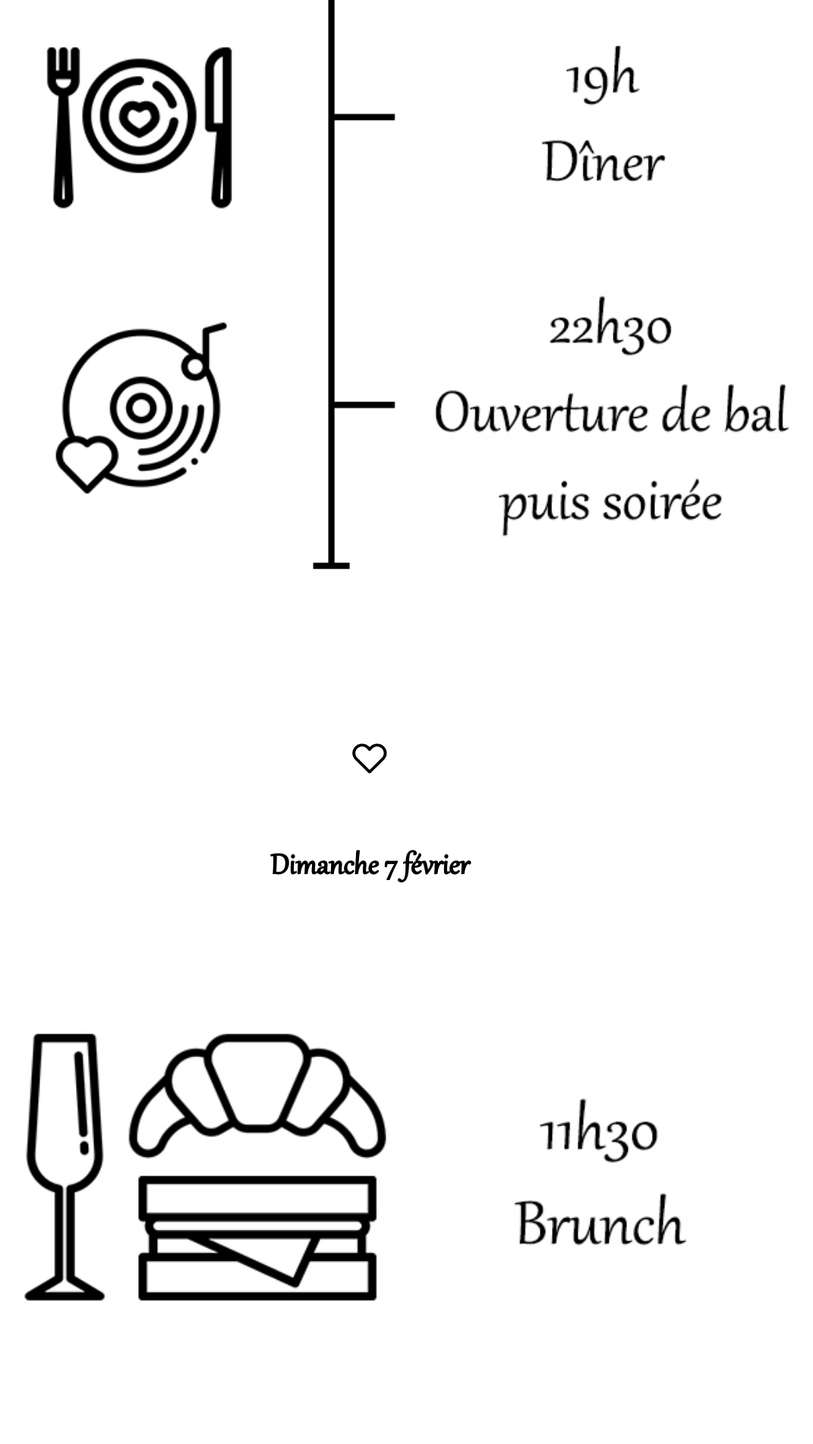
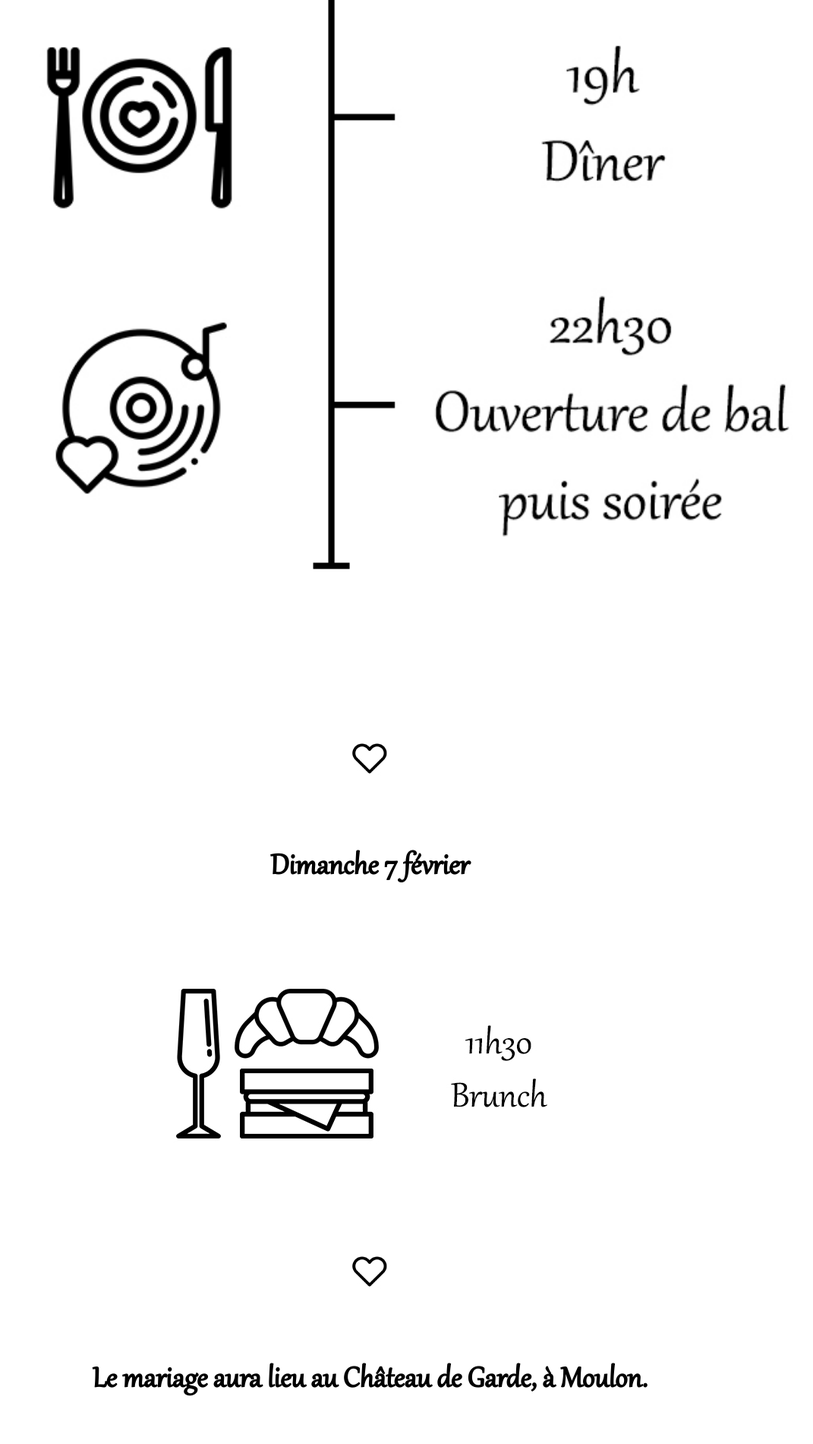
Before and after one commit to Germinal-A/Site-du-Mariage-de-Julia-et-Germain, a Jekyll site: the page built from informations-pratiques.md, in a window 1280 px wide. Shown: the part 3047-4947 px from the top of the page at 76% size, without its empty margins (153-1224 px from the left). Built offline with Jekyll 4.4.1, drawn with Linux system fonts in a browser that asks for light colours; grey boxes are pictures that could not be loaded.

Commit message:
Update informations-pratiques.md

```diff
--- a/informations-pratiques.md
+++ b/informations-pratiques.md
@@ -21,7 +21,7 @@ weight: 3
 
 ### Dimanche 7 février
 
-<img src="assets/Brunch.jpg" width="100%"><br/>
+<img src="assets/Brunch.jpg"><br/>
 
 <img src="assets/Coeur.jpg"><br/>
 
```
